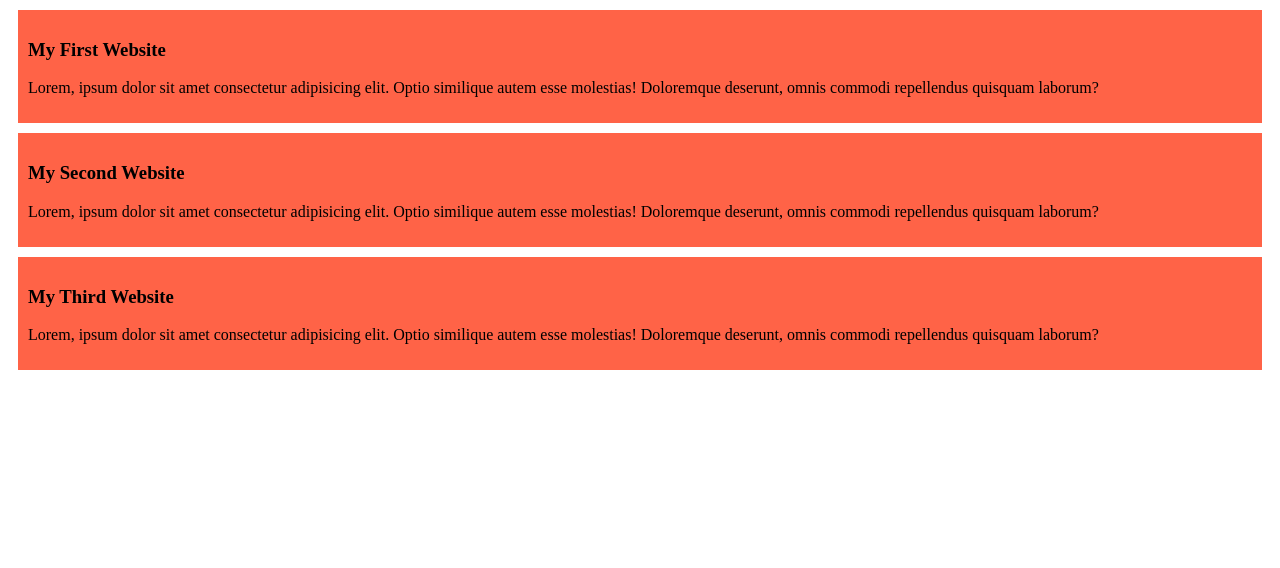
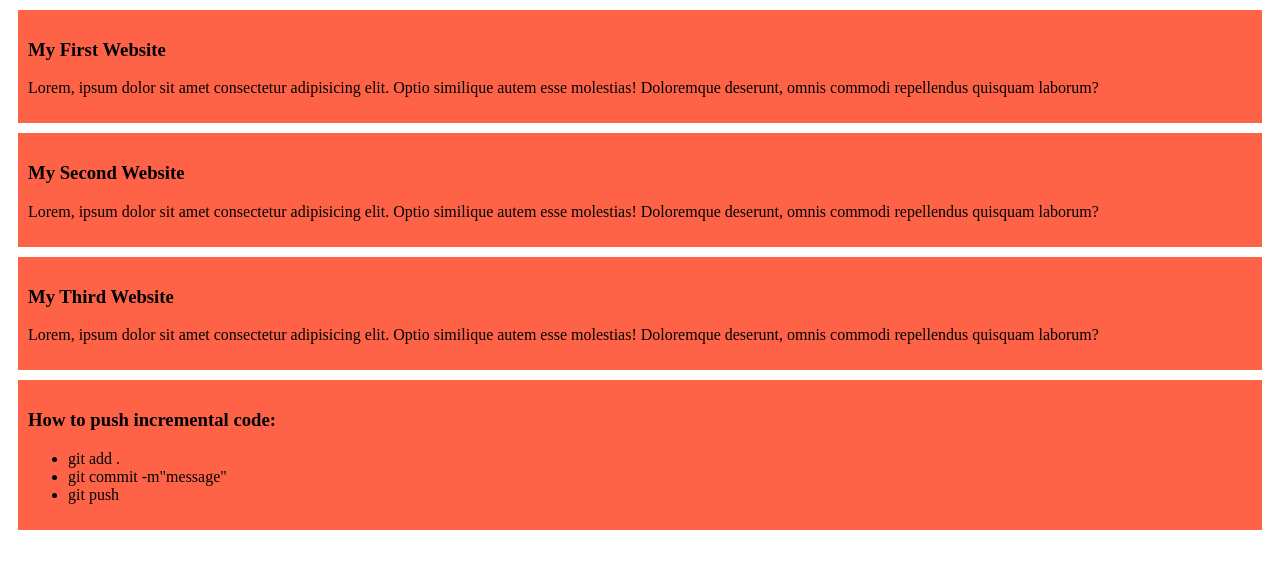
Before and after one commit to umar-farouk-ahmed/my-first-repo, a plain HTML site: page index.html in a window 1280 px wide. Drawn offline with Linux system fonts and the light colour scheme.

Commit message:
added a list

```diff
--- a/index.html
+++ b/index.html
@@ -19,5 +19,13 @@
         <h3>My Third Website</h3>
         <p>Lorem, ipsum dolor sit amet consectetur adipisicing elit. Optio similique autem esse molestias! Doloremque deserunt, omnis commodi repellendus quisquam laborum?</p>
     </div>
+    <div>
+        <h3>How to push incremental code: </h3>
+        <ul>
+            <li>git add .</li>
+            <li>git commit -m"message"</li>
+            <li>git push</li>
+        </ul>
+    </div>
 </body>
 </html>
```
